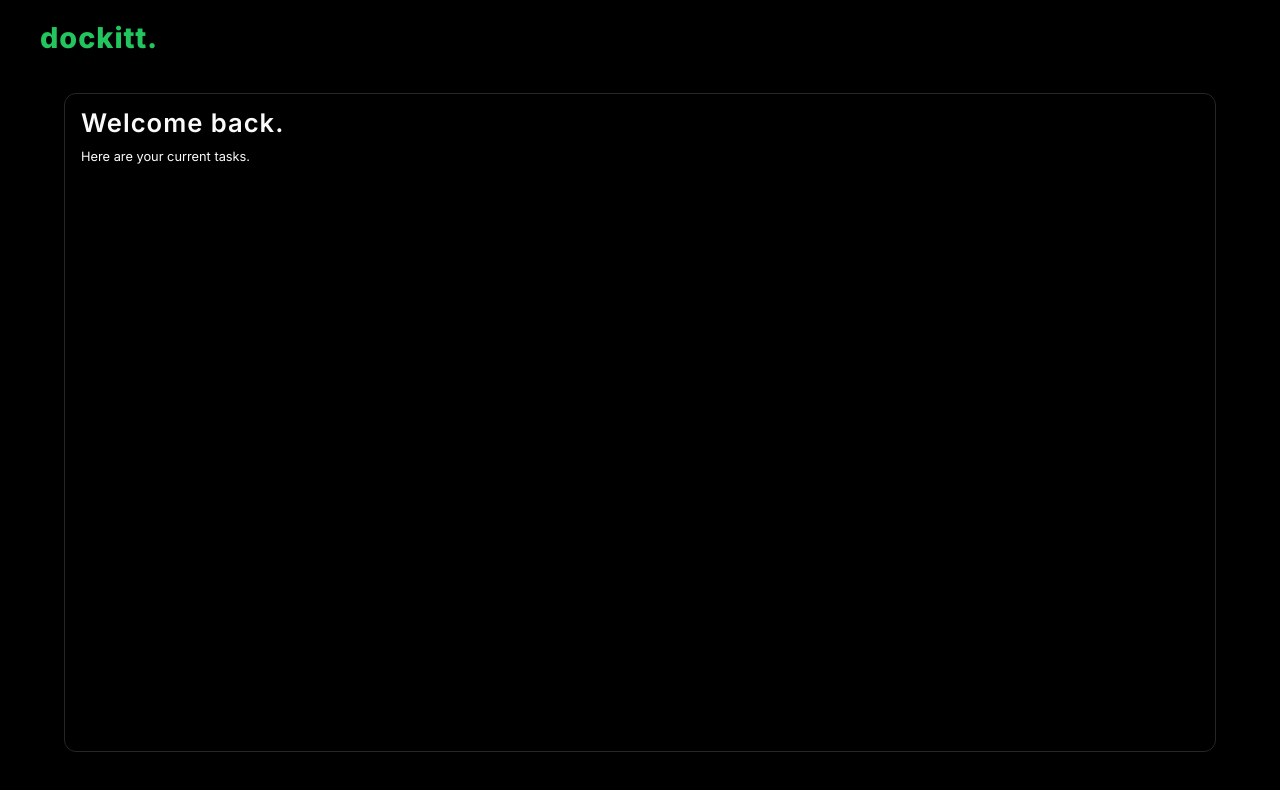
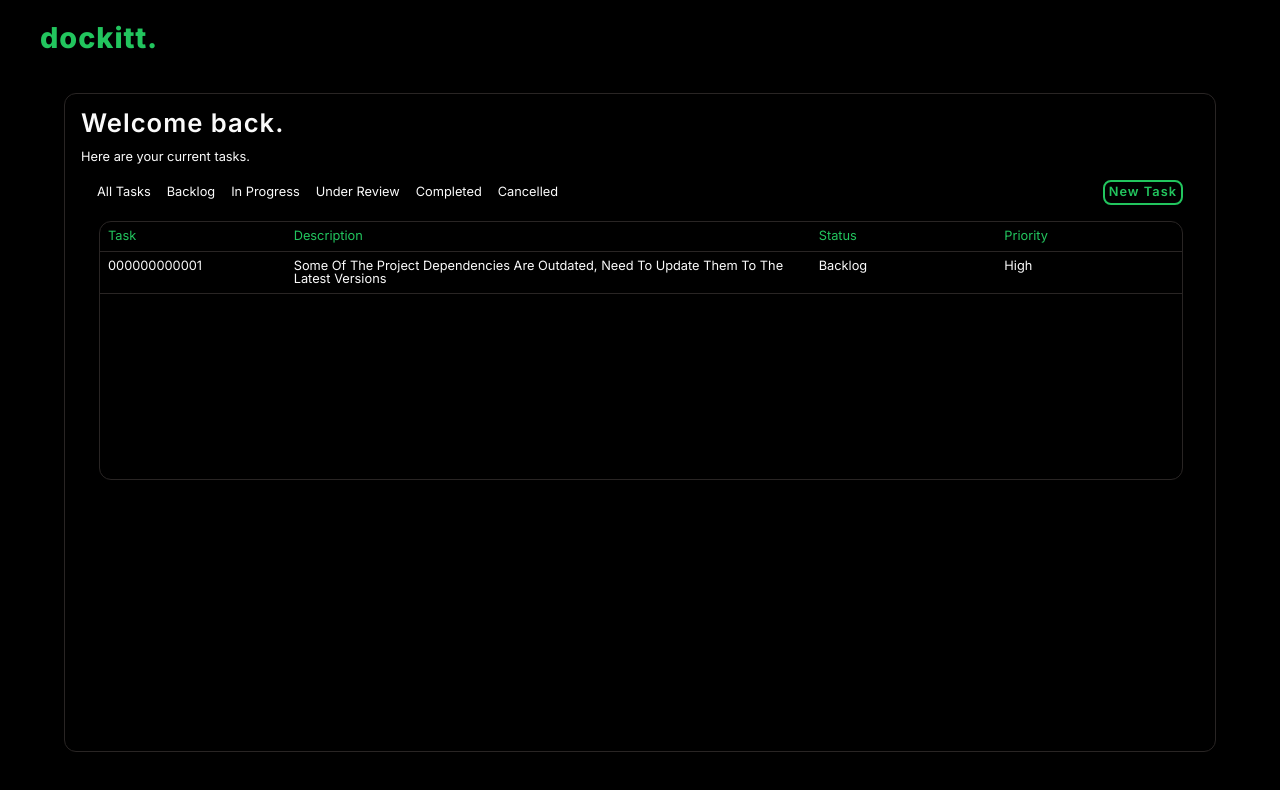
Before and after one commit to williamalowe/Dockitt, a React (Vite) app: page /tasks in a window 1280 px wide. Shown: the top 790 px of the page. Built offline with nearby package versions, Linux system fonts and the light colour scheme.

Commit message:
feat: add newtaskform drawer-component

```diff
--- a/src/components/LogoHeader/LogoHeader.module.css
+++ b/src/components/LogoHeader/LogoHeader.module.css
@@ -1,4 +1,5 @@
 .header>h3 {
+  width: fit-content;
   font-size: 1.8rem;
   padding: 0.5rem;
   font-weight: 800;
--- /dev/null
+++ b/src/components/NewTaskForm/NewTaskForm.jsx
@@ -0,0 +1,56 @@
+import { useRef } from 'react';
+import styles from './NewTaskForm.module.css';
+
+const NewTaskForm = () => {
+  const check = useRef();
+
+  return (
+    <form className={styles.form}>
+      <h3>New Task</h3>
+      <input className={styles.descInput} type="text" placeholder='Task Description...'/>
+      <div className={styles.wrapper}>
+        <div className={styles.left}>
+          <label>Status:</label>
+          <div className={styles.radio}>
+            <input type="radio" name="status" value='backlog'/>
+            <label>Backlog</label>
+          </div>
+          <div className={styles.radio}>
+            <input type="radio" name="status" value='in progress'/>
+            <label>In Progress</label>
+          </div>
+          <div className={styles.radio}>
+            <input type="radio" name="status" value='under review'/>
+            <label>Under Review</label>
+          </div>
+          <div className={styles.radio}>
+            <input type="radio" name="status" value='completed'/>
+            <label>Completed</label>
+          </div>
+        </div>
+        <div className={styles.right}>
+          <label>Priority:</label>
+          <div className={styles.radio}>
+            <input type="radio" name="priority" value='low'/>
+            <label>Low</label>
+          </div>
+          <div className={styles.radio}>
+            <input type="radio" name="priority" value='medium'/>
+            <label>Medium</label>
+          </div>
+          <div className={styles.radio}>
+            <input type="radio" name="priority" value='high'/>
+            <label>High</label>
+          </div>
+          <div className={styles.radio}>
+            <input type="radio" name="priority" value='urgent'/>
+            <label>Urgent</label>
+          </div>
+        </div>
+      </div>
+      <button className={styles.submit}>Add Task</button>
+    </form>
+  )
+}
+
+export default NewTaskForm
--- /dev/null
+++ b/src/components/NewTaskForm/NewTaskForm.module.css
@@ -0,0 +1,44 @@
+.form {
+  padding: 0.5rem;
+  font-size: 0.8rem;
+  gap: 0.5rem;
+  height: 100%;
+}
+.form>h3 {
+  font-weight: 600;
+  color: var(--highlight);
+}
+.wrapper {
+  margin-top: 0.5rem;
+  display: flex;
+}
+.left, .right {
+  flex: 1;
+}
+.left>label, .right>label {
+  color: var(--highlight);
+}
+.radio>input {
+  accent-color: var(--highlight);
+}
+.descInput {
+  border: none;
+  background: transparent;
+  color: var(--text);
+  border-bottom: 1px solid;
+}
+.submit {
+  margin-top: 0.5rem;
+  padding: 0.25rem;
+  border: 2px solid var(--highlight);
+  background: transparent;
+  color: var(--highlight);
+  border-radius: 8px;
+  cursor: pointer;
+  transition: all 0.3s ease-in-out;
+}
+.submit:hover {
+  border: 2px solid var(--background);
+  background: var(--highlight);
+  color: var(--background);
+}
--- /dev/null
+++ b/src/components/TaskList/TaskList.jsx
@@ -0,0 +1,65 @@
+import { useContext, useRef } from 'react'
+import { TaskContext } from '../../views/Home/Home';
+import styles from './TaskList.module.css'
+import NewTaskForm from '../NewTaskForm/NewTaskForm';
+
+const TaskList = () => {
+  const { tasks, addTask } = useContext(TaskContext);
+  const drawerElement = useRef();
+  const tableElement = useRef();
+
+  const toggleDrawer = () => {
+    drawerElement.current.style.left = "0%";
+    drawerElement.current.style.width = "25%";
+    tableElement.current.style.marginLeft = "1rem"
+  }
+
+  console.log(tasks)
+  return (
+    <div className={styles.tasks}>
+      <ul className={styles.filter}>
+        <li>All Tasks</li>
+        <li>Backlog</li>
+        <li>In Progress</li>
+        <li>Under Review</li>
+        <li>Completed</li>
+        <li>Cancelled</li>
+        <li onClick={toggleDrawer}>New Task</li>
+      </ul>
+      <div className={styles.content}>
+        {/* drawer */}
+        <div className={styles.drawer} ref={drawerElement}>
+          <NewTaskForm />
+        </div>
+        {/* tasks */}
+        <div className={styles.taskslist} ref={tableElement}>
+          <table className={styles.table}>
+            <thead className={styles.header}>
+              <tr>
+                <th>Task</th>
+                <th>Description</th>
+                <th>Status</th>
+                <th>Priority</th>
+              </tr>
+            </thead>
+            <tbody className={styles.body}>
+              {
+                tasks.map((task) =>
+                  <tr key={task.date}>
+                    <td>{task.date}</td>
+                    <td>{task.description}</td>
+                    <td>{task.status}</td>
+                    <td>{task.priority}</td>
+                  </tr>
+                )
+              }
+            </tbody>
+          </table>
+        </div>
+      </div>
+
+    </div>
+  )
+}
+
+export default TaskList
--- /dev/null
+++ b/src/components/TaskList/TaskList.module.css
@@ -0,0 +1,67 @@
+.tasks {
+  overflow: hidden;
+}
+.taskslist {
+  flex: 1;
+  border: 1px solid var(--accent);
+  border-radius: 12px;
+}
+.table {
+  display: flex;
+  flex-direction: column;
+  font-size: 0.8rem;
+  text-align: left;
+}
+.header>tr, .body>tr{
+  padding: 0.5rem;
+  display: flex;
+  border-bottom: 1px solid var(--accent);
+  gap: 1rem;
+}
+.header>tr>th, .body>tr>td {
+  flex: 1;
+  text-transform: capitalize;
+}
+.header>tr>th {
+  color: var(--highlight);
+}
+.header>tr>th:nth-child(2), .body>tr>td:nth-child(2) {
+  flex: 3;
+}
+.body>tr {
+}
+.filter {
+  display: flex;
+  align-items: center;
+  gap: 1rem;
+  font-size: 0.8rem;
+  cursor: pointer;
+}
+.drawer {
+  position: relative;
+  border: 1px solid var(--accent);
+  border-radius: 12px;
+  top: 0;
+  width: 0;
+  left: -20%;
+  transition: all 0.3s ease;
+}
+.content {
+  margin-top: 1rem;
+  display: flex;
+}
+.filter>li:last-child {
+  margin-left: auto;
+  text-align: right;
+  font-weight: 600;
+  letter-spacing: 1px;
+  border: 2px solid var(--highlight);
+  color: var(--highlight);
+  border-radius: 8px;
+  padding: 0.25rem;
+  transition: all 0.3s ease-in-out;
+}
+.filter>li:last-child:hover {
+  background: var(--highlight);
+  color: var(--background);
+}
--- a/src/views/Home/Home.jsx
+++ b/src/views/Home/Home.jsx
@@ -9,7 +9,14 @@ export const TaskContext = createContext({
 });
 
 const Home = () => {
-  const [tasks, setTasks] = useState([]);
+  const [tasks, setTasks] = useState([
+    {
+      date: '000000000001',
+      description: 'Some of the project dependencies are outdated, need to update them to the latest versions',
+      status: 'backlog',
+      priority: 'high'
+    }
+  ]);
   const addTask = (desc, stat, prio) => {
     const newTask = {
       date: Date.now(),
--- a/src/views/Tasks/Tasks.jsx
+++ b/src/views/Tasks/Tasks.jsx
@@ -1,6 +1,7 @@
 import { useContext, useState } from 'react';
 import { TaskContext } from '../Home/Home';
 import styles from './Tasks.module.css';
+import TaskList from '../../components/TaskList/TaskList';
 
 const Tasks = () => {
   const { tasks, addTask } = useContext(TaskContext);
@@ -18,6 +19,9 @@ const Tasks = () => {
       <div className={styles.header}>
         <h3>Welcome back.</h3>
         <h5>Here are your current tasks.</h5>
+        <div className={styles.list}>
+          <TaskList />
+        </div>
       </div>
     </section>
   )
--- a/src/views/Tasks/Tasks.module.css
+++ b/src/views/Tasks/Tasks.module.css
@@ -11,3 +11,6 @@
   margin-top: 1rem;
   font-size: 0.8rem;
 }
+.list {
+  padding: 1rem;
+}
```
